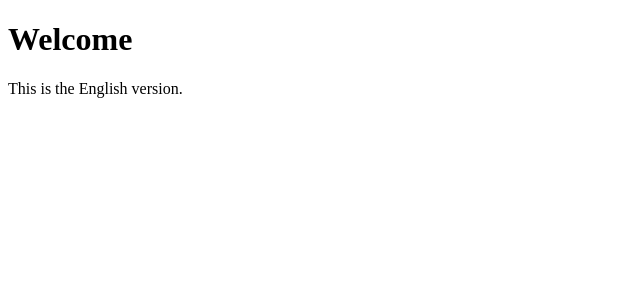
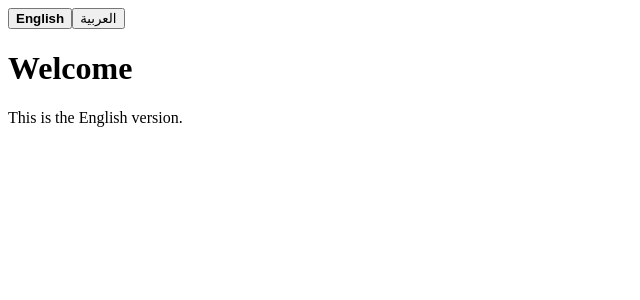
Before and after one commit to georgefikri/NEXTJS, a Next.js app in the folder my-nextjs-app/: page /en in a window 1280 px wide. Shown: the top 300 px of the page, without its empty margins (0-640 px from the left). Built offline with nearby package versions, Linux system fonts and the light colour scheme.

Commit message:
feat(language-switch): implement language switch feat

```diff
--- a/my-nextjs-app/src/app/[locale]/layout.tsx
+++ b/my-nextjs-app/src/app/[locale]/layout.tsx
@@ -2,7 +2,6 @@
 import { ReactNode } from 'react';
 import { notFound } from 'next/navigation';
 
-// This will be called server-side to determine the available locales
 export async function generateStaticParams() {
   return [{ locale: 'en' }, { locale: 'ar' }];
 }
--- a/my-nextjs-app/src/app/[locale]/page.tsx
+++ b/my-nextjs-app/src/app/[locale]/page.tsx
@@ -1,9 +1,12 @@
+import LanguageSwitcher from '@/components/LanguageSwitcher';
 import { loadMessages } from '@/lib/locale';
 export default async function LocalePage({ params }: { params: { locale: string } }) {
   const messages = await loadMessages(params.locale);
 
   return (
     <main>
+      <LanguageSwitcher />
+
       <h1>{messages['welcome']}</h1>
       <p>{messages['description']}</p>
     </main>
--- a/my-nextjs-app/src/app/layout.tsx
+++ b/my-nextjs-app/src/app/layout.tsx
@@ -7,14 +7,17 @@ export const metadata = {
 
 export default function RootLayout({
   children,
-  locale = 'en',
+  params,
 }: {
   children: ReactNode;
-  locale: string;
+  params: { locale: string };
 }) {
   return (
-    <html lang={locale}>
-      <body>{children}</body>
+    <html lang={params.locale || 'en'}>
+      <body>
+        <header></header>
+        {children}
+      </body>
     </html>
   );
 }
--- a/my-nextjs-app/src/app/page.tsx
+++ b/my-nextjs-app/src/app/page.tsx
@@ -6,11 +6,9 @@ export default function RootPage() {
   const acceptLanguage = headerList.get('accept-language') || '';
   const supportedLocales = ['en', 'ar'];
 
-  // Extract the preferred language from the Accept-Language header
   const preferredLocale = supportedLocales.find((locale) =>
     acceptLanguage.startsWith(locale)
   );
 
-  // Redirect to the preferred or default locale
   redirect(`/${preferredLocale || 'en'}`);
 }
--- /dev/null
+++ b/my-nextjs-app/src/components/LanguageSwitcher.tsx
@@ -0,0 +1,34 @@
+'use client';
+
+import { useRouter, usePathname } from 'next/navigation';
+
+export default function LanguageSwitcher() {
+  const router = useRouter();
+  const pathname = usePathname();
+
+  const currentLocale = pathname.split('/')[1];
+
+  const changeLanguage = (locale: string) => {
+    if (locale !== currentLocale) {
+      const newPath = `/${locale}${pathname.substring(currentLocale.length + 1)}`;
+      router.push(newPath);
+    }
+  };
+
+  return (
+    <div>
+      <button
+        onClick={() => changeLanguage('en')}
+        style={{ fontWeight: currentLocale === 'en' ? 'bold' : 'normal' }}
+      >
+        English
+      </button>
+      <button
+        onClick={() => changeLanguage('ar')}
+        style={{ fontWeight: currentLocale === 'ar' ? 'bold' : 'normal' }}
+      >
+        العربية
+      </button>
+    </div>
+  );
+}
```
